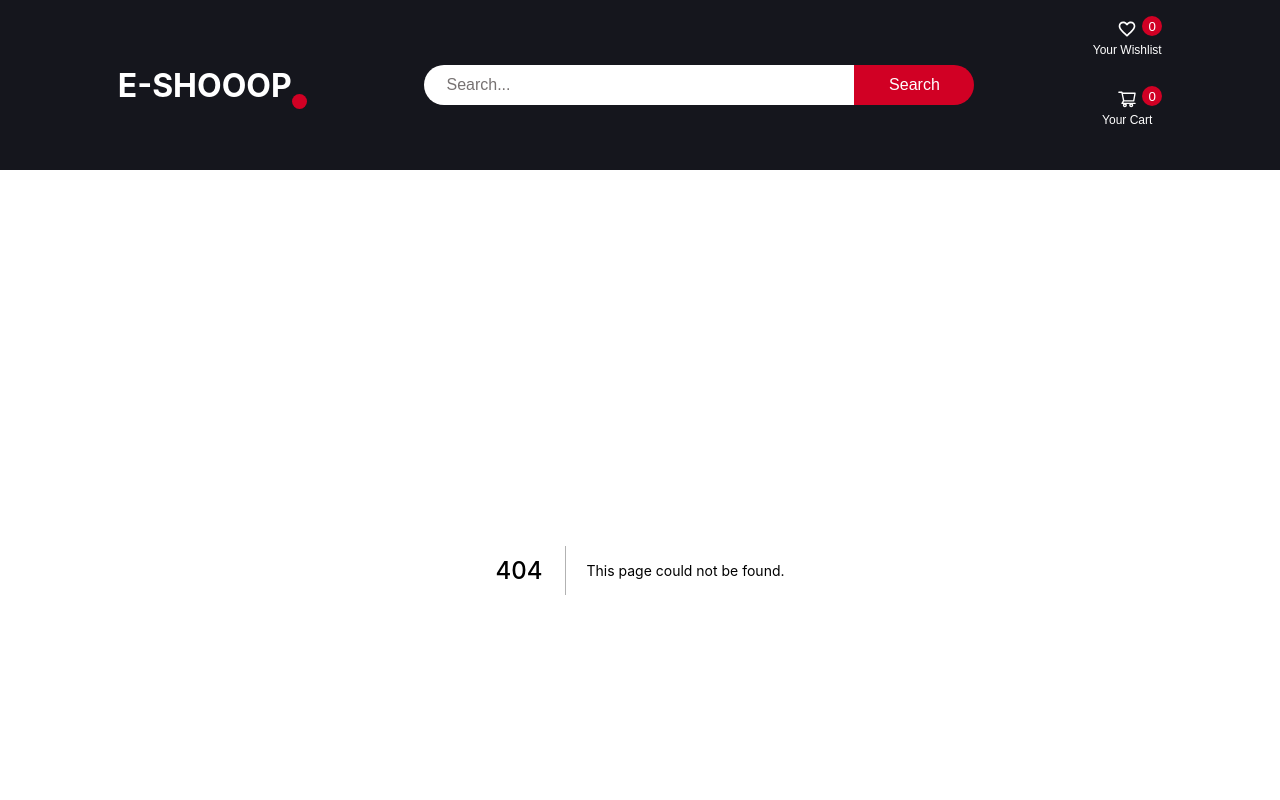
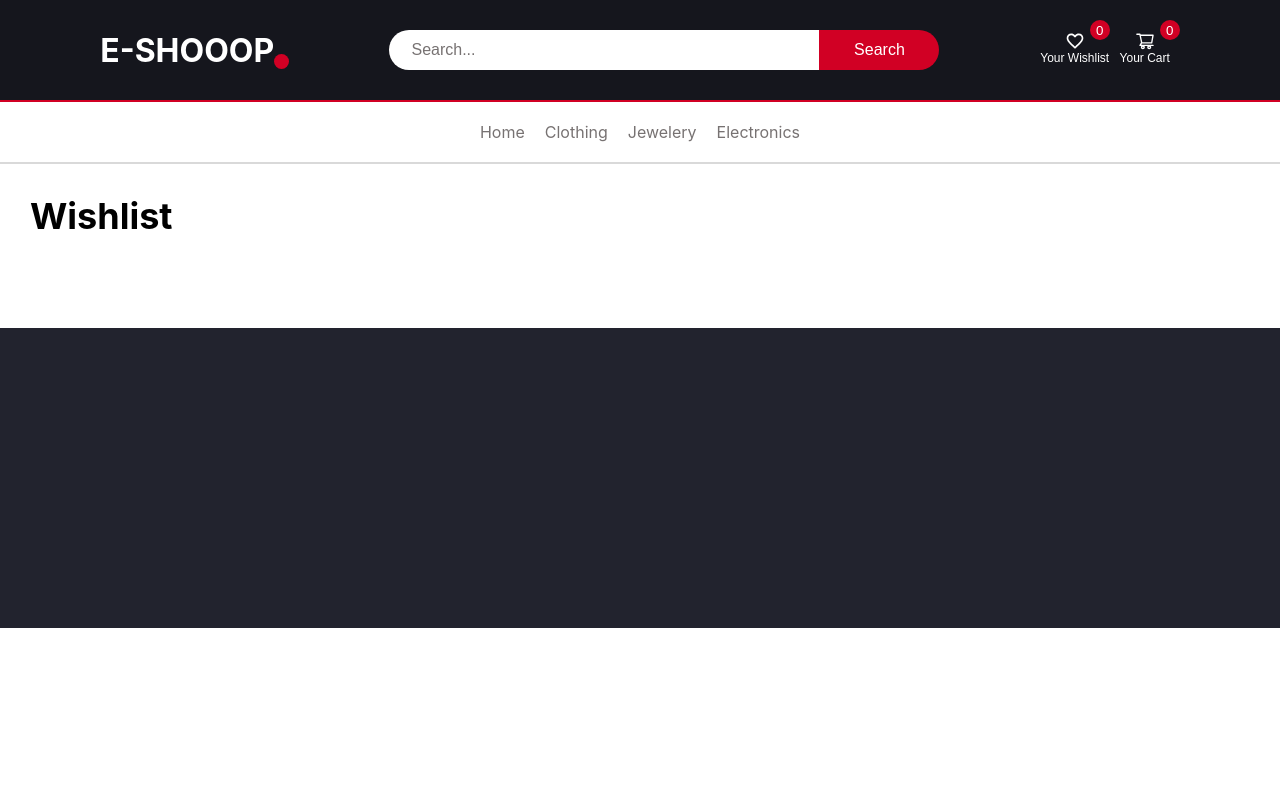
Before and after one commit to Kekmus/eshoop-next, a Next.js app: page /wishlist in a window 1280 px wide. Before the commit this address had no page. Shown: the top 800 px of the page. Built offline with nearby package versions, Linux system fonts and the light colour scheme.

Commit message:
Feat: add wishlist page

```diff
--- a/components/DropdownToggle/DropdownToggle.module.css
+++ b/components/DropdownToggle/DropdownToggle.module.css
@@ -4,7 +4,7 @@
   background-color: transparent;
   display: flex;
   align-items: center;
-  justify-content: space-evenly;
+  justify-content: flex-end;
   flex-direction: column;
   align-content: center;
 }
--- a/components/Header/Header.js
+++ b/components/Header/Header.js
@@ -1,66 +1,72 @@
-import style from"./Header.module.css"
-import MyInput from "../MyInput/MyInput"
-import Circle from "../Circle/Circle"
-import DropdownToggle from "../DropdownToggle/DropdownToggle"
-import { AiOutlineShoppingCart } from "react-icons/ai"
+import style from "./Header.module.css";
+import MyInput from "../MyInput/MyInput";
+import Circle from "../Circle/Circle";
+import DropdownToggle from "../DropdownToggle/DropdownToggle";
+import { AiOutlineShoppingCart } from "react-icons/ai";
 import { IconContext } from "react-icons";
 import { MdFavoriteBorder } from "react-icons/md";
-import { useSelector, useDispatch } from "react-redux"
-import { setSearchQuery } from "../../features/productsSlice"
+import { useSelector, useDispatch } from "react-redux";
+import { setSearchQuery } from "../../features/productsSlice";
+import Link from "next/link";
 
 const Header = () => {
-  const favoritesLength = useSelector(state => state.products.favorites.length)
-  const cartLength = useSelector(state => state.products.cart.length)
-  const searchQuery = useSelector(state => state.products.searchQuery)
-  const dispatch = useDispatch()
-
+  const favoritesLength = useSelector(
+    (state) => state.products.favorites.length
+  );
+  const cartLength = useSelector((state) => Object.keys(state.products.cart).length);
+  const searchQuery = useSelector((state) => state.products.searchQuery);
+  const dispatch = useDispatch();
 
   const cartIcon = (
-    <IconContext.Provider value={{ color: "white", size: "20px"}}>
+    <IconContext.Provider value={{ color: "white", size: "20px" }}>
       <AiOutlineShoppingCart />
     </IconContext.Provider>
-  )
+  );
 
   const favoriteIcon = (
-    <IconContext.Provider value={{ color: "white", size: "20px"}}>
+    <IconContext.Provider value={{ color: "white", size: "20px" }}>
       <MdFavoriteBorder />
     </IconContext.Provider>
-  )
+  );
 
   return (
     <header className={style.header}>
       <div className={style.header__wrapper}>
         <h1 className={style.logo}>
           e-shooop
-          <Circle
-            top={5}
-            left={0}
-            size={15}
-          />
+          <Circle top={0} left={0} size={15} />
         </h1>
         <MyInput
           hasBorder={false}
-          placeholder={'Search...'}
+          placeholder={"Search..."}
           value={searchQuery}
-          onChange={(e) => {dispatch(
-            setSearchQuery(e.target.value)
-          )}}
+          onChange={(e) => {
+            dispatch(setSearchQuery(e.target.value));
+          }}
         />
         <div className={style.dropdownToggle__wrapper}>
+          <Link href="/wishlist">
+            <a>
               <DropdownToggle
-            text={'Your Wishlist'}
+                text={"Your Wishlist"}
                 inner={favoritesLength}
                 icon={favoriteIcon}
               />
+            </a>
+          </Link>
+          <Link href="/cart">
+            <a>
               <DropdownToggle
-            text={'Your Cart'}
+                text={"Your Cart"}
                 inner={cartLength}
                 icon={cartIcon}
               />
+            </a>
+          </Link>
         </div>
       </div>
     </header>
-  )
-}
+  );
+};
 
-export default Header
+export default Header;
--- a/components/Header/Header.module.css
+++ b/components/Header/Header.module.css
@@ -15,3 +15,8 @@
   justify-content: space-evenly;
   flex-wrap: wrap;
 }
+
+
+.dropdownToggle__wrapper {
+  display: flex;
+}
--- /dev/null
+++ b/components/Wishlist/Wishlist.js
@@ -0,0 +1,36 @@
+import style from "./Wishlist.module.css";
+import ProductCard from "../ProductCard/ProductCard";
+import { useSelector } from "react-redux";
+import { useMemo } from "react";
+
+const Wishlist = () => {
+  const products = useSelector((state) => state.products.products);
+  const favorites = useSelector((state) => state.products.favorites);
+
+  const favoritesProducts = useMemo(() => {
+    return [...products].filter((a) => {
+      return favorites.indexOf(a.id) !== -1;
+    });
+  }, [favorites, products]);
+
+  return (
+    <div className={style.wishlist__wrapper}>
+      <div className={style.wishlist__header}>Wishlist</div>
+      <div className={style.wishlist__cards__wrapper}>
+        {favoritesProducts.map((product) => (
+          <ProductCard
+            category={product.category}
+            name={product.title}
+            price={product.price}
+            key={product.id}
+            image={product.image}
+            rating={product.rating.rate}
+            id={product.id}
+          />
+        ))}
+      </div>
+    </div>
+  );
+};
+
+export default Wishlist;
--- /dev/null
+++ b/components/Wishlist/Wishlist.module.css
@@ -0,0 +1,19 @@
+.wishlist__wrapper {
+  padding: 30px;
+}
+
+.wishlist__cards__wrapper {
+  display: flex;
+  flex-direction: row;
+  justify-content: flex-start;
+  align-items: center;
+  align-content: center;
+  flex-wrap: wrap;
+  gap: 100px 30px;
+  margin: 30px 0;
+}
+
+.wishlist__header {
+  font-size: 36px;
+  font-weight: bold;
+}
--- /dev/null
+++ b/pages/wishlist/index.js
@@ -0,0 +1,17 @@
+import Navigation from "../../components/Navigation/Navigation";
+import HotDeal from "../../components/HotDeal/HotDeal";
+import Newsletter from "../../components/Newsletter/Newsletter";
+import Wishlist from "../../components/Wishlist/Wishlist";
+
+const WishlistPage = () => {
+  return (
+    <>
+      <Navigation
+        currentPage={''}
+      />
+      <Wishlist />
+    </>
+  );
+};
+
+export default WishlistPage;
```
Also changed, not shown: components/Navigation/Navigation.js (+51 -11 lines). Lines whose indentation alone changed are shown as unchanged.
